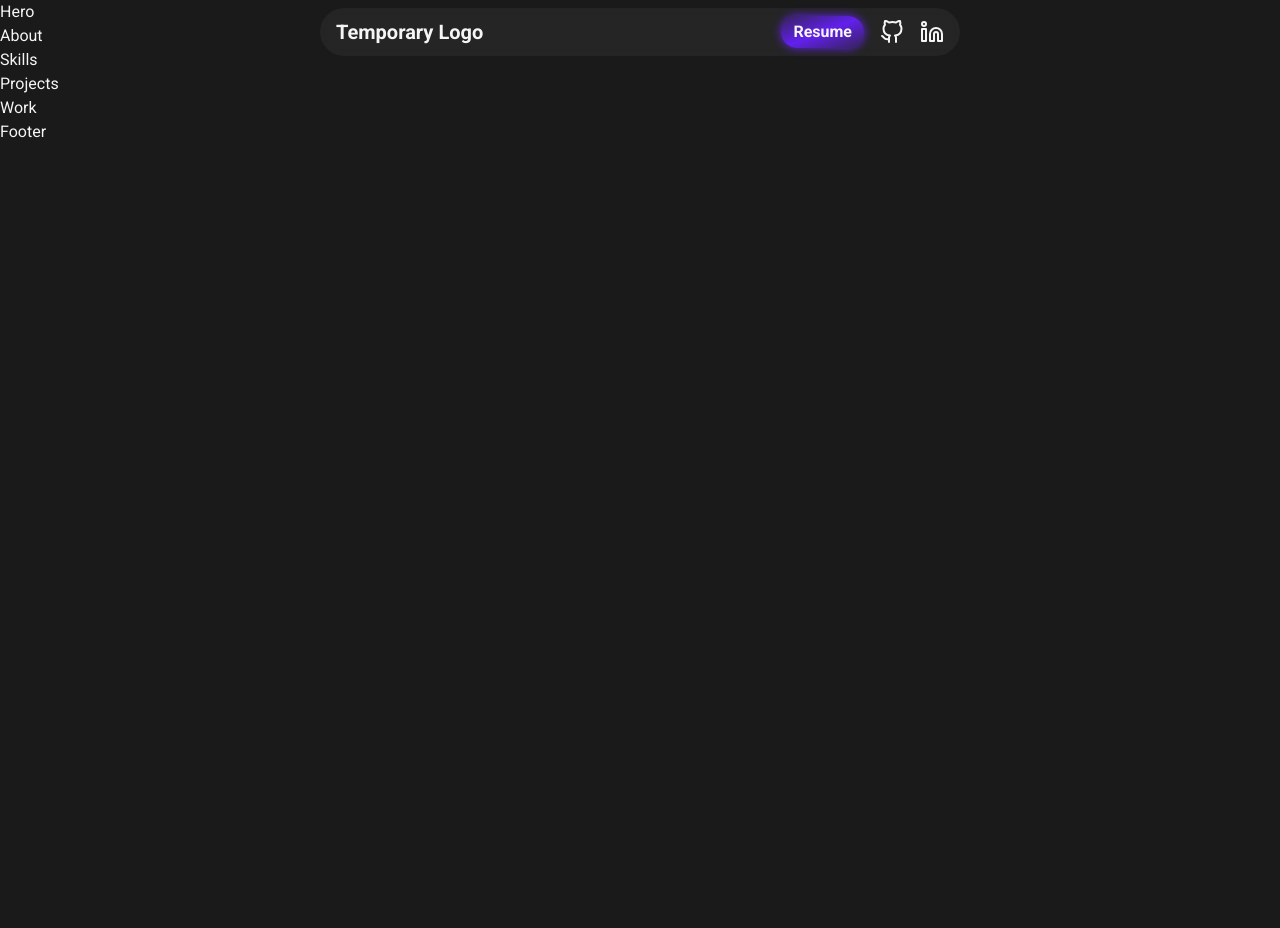
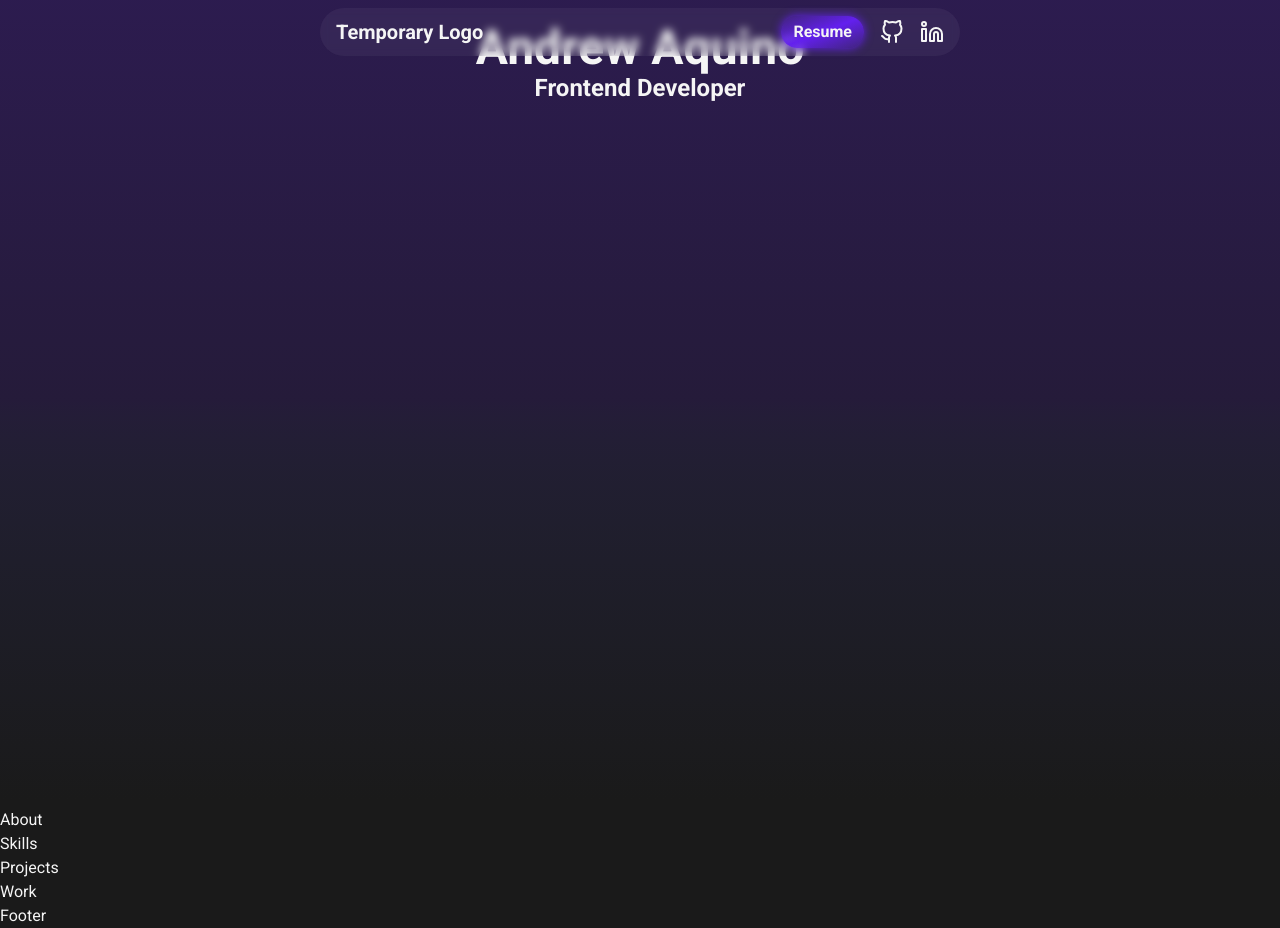
Before and after one commit to AndrewGlennAquino/personal-website-v2, a React (Vite) app: page / in a window 1280 px wide. Before the commit the page ends 800 px from the top, so only its background shows below. Built offline with nearby package versions, Linux system fonts and the light colour scheme.

Commit message:
Add background gradient and text

```diff
--- a/src/components/hero/Hero.tsx
+++ b/src/components/hero/Hero.tsx
@@ -1,7 +1,28 @@
+import Sun from "../../assets/three/Sun.jsx";
+
+/**
+ * Hero component that contains animated sun, name, and title
+ */
 const Hero = () => {
-  return(
-    <section aria-label="Hero">Hero</section>
+  return (
+    <section
+      aria-label="Hero"
+      className="h-screen"
+    >
+      {/* Hero background */}
+      <div className="bg-gradient-to-b from-indigo/25 via-indigo/15 to-eerie bg-center bg-cover bg-no-repeat h-screen absolute inset-0 -z-10" />
+
+      {/* Hero container */}
+      <div className="container mp-default">
+
+        {/* Hero text container */}
+        <div className="flex flex-col justify-center items-center">
+          <h1 className="font-bold text-5xl">Andrew Aquino</h1>
+          <h2 className="font-bold text-2xl">Frontend Developer</h2>
+        </div>
+      </div>
+    </section>
   );
-}
+};
 
 export default Hero;
```
